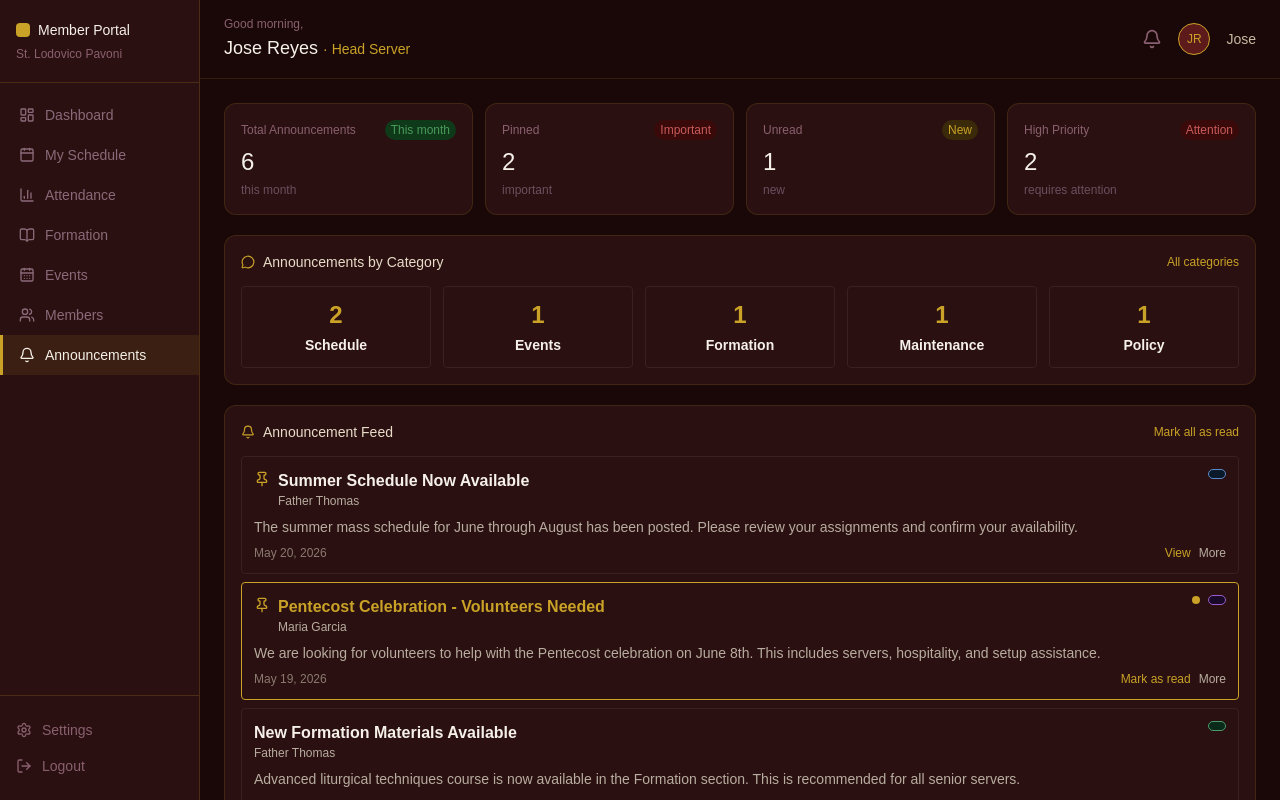
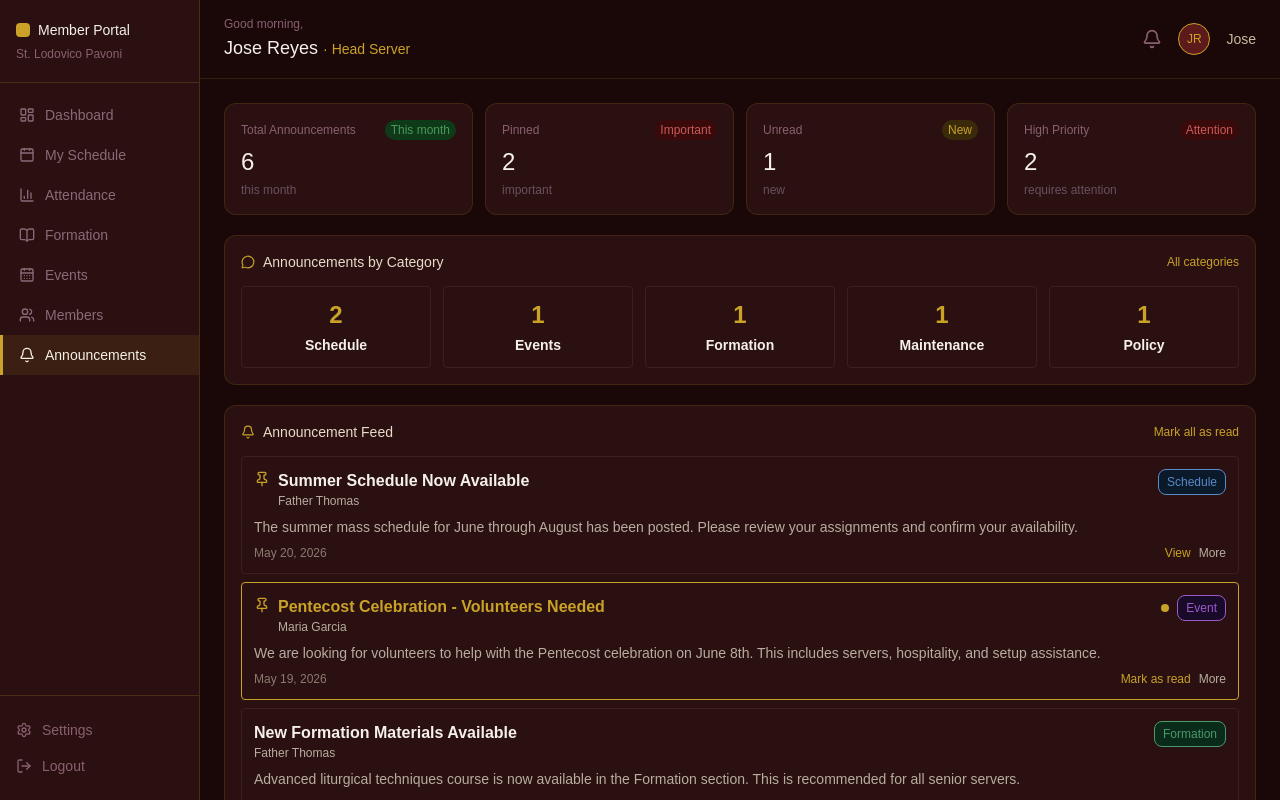
Before and after one commit to halaman99/slpc-member-portal, a Next.js app: page /announcements in a window 1280 px wide. Shown: the top 800 px of the page. Built offline with nearby package versions, Linux system fonts and the light colour scheme; no server answers.

Commit message:
fix: Change Badge prop from label to text

```diff
--- a/app/announcements/page.tsx
+++ b/app/announcements/page.tsx
@@ -156,7 +156,7 @@ export default function Announcements() {
                       <div className="w-2 h-2 rounded-full bg-[#c9a227]" />
                     )}
                     <Badge
-                      label={announcement.category.charAt(0).toUpperCase() + announcement.category.slice(1)}
+                      text={announcement.category.charAt(0).toUpperCase() + announcement.category.slice(1)}
                       color={getCategoryColor(announcement.category)}
                     />
                   </div>
```
